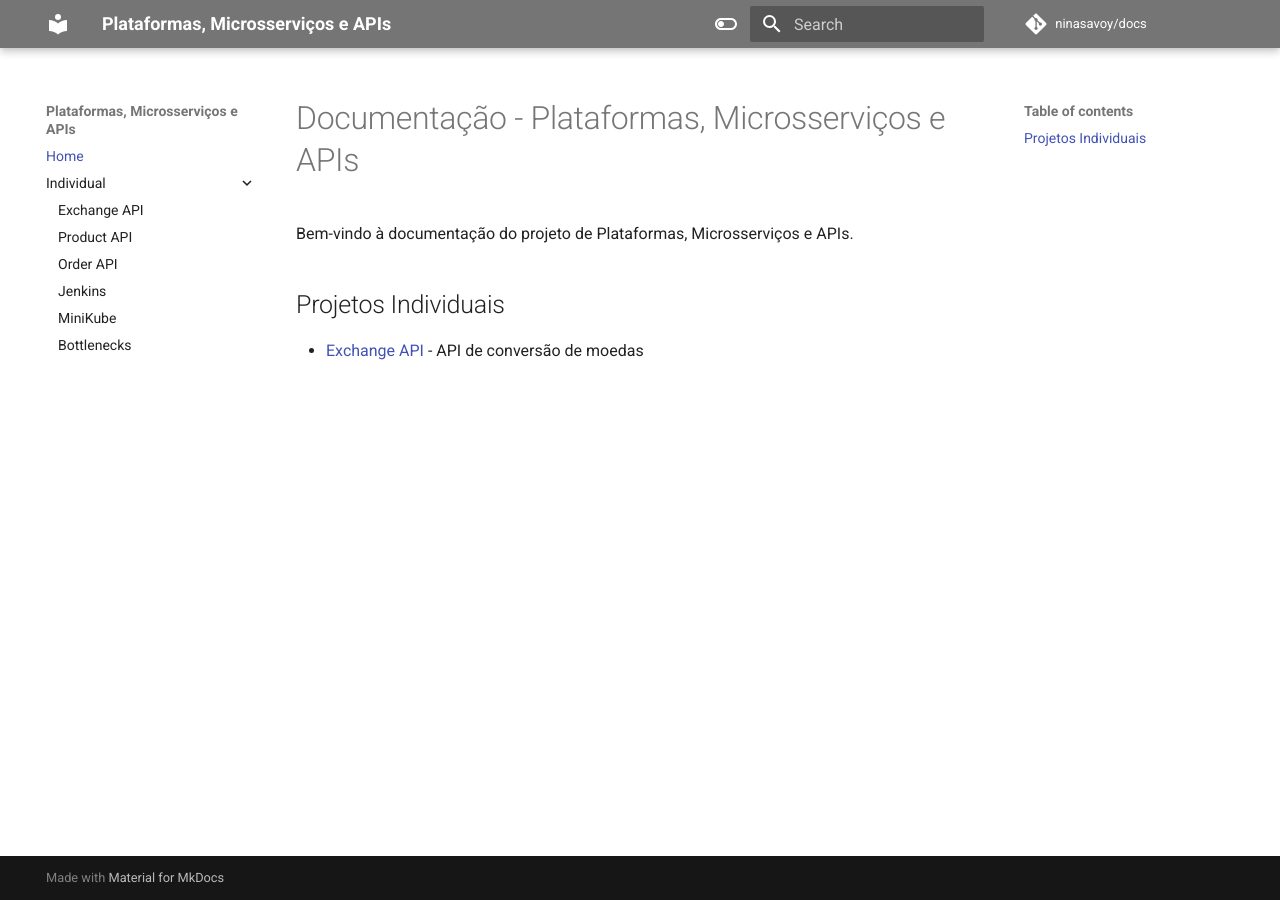
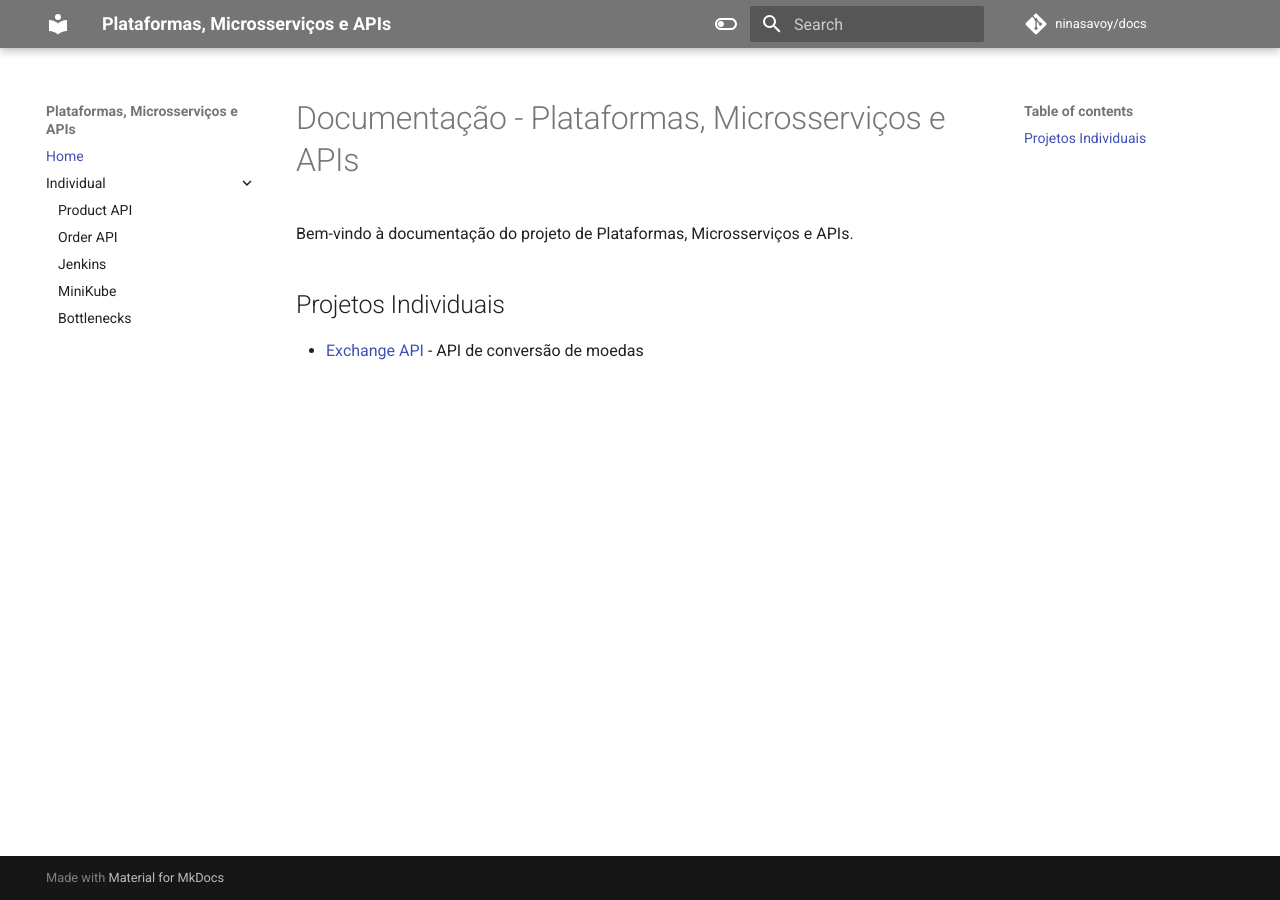
Before and after one commit to ninasavoy/docs, an MkDocs documentation site: the page built from docs/index.md, in a window 1280 px wide. Built offline with MkDocs 1.6.1 and Material for MkDocs 9.7.7, drawn with Linux system fonts in a browser that asks for light colours; comment, search, counter and statistics services are not loaded.

Commit message:
testando sem o exchange

```diff
--- a/mkdocs.yaml
+++ b/mkdocs.yaml
@@ -74,7 +74,7 @@ plugins:
 nav:
   - Home: index.md
   - Individual:
-    - Exchange API: ./exchange/main.md
+
     - Product API: ./product/main.md
     - Order API: ./order/main.md
     - Jenkins: ./jenkins/main.md
```
